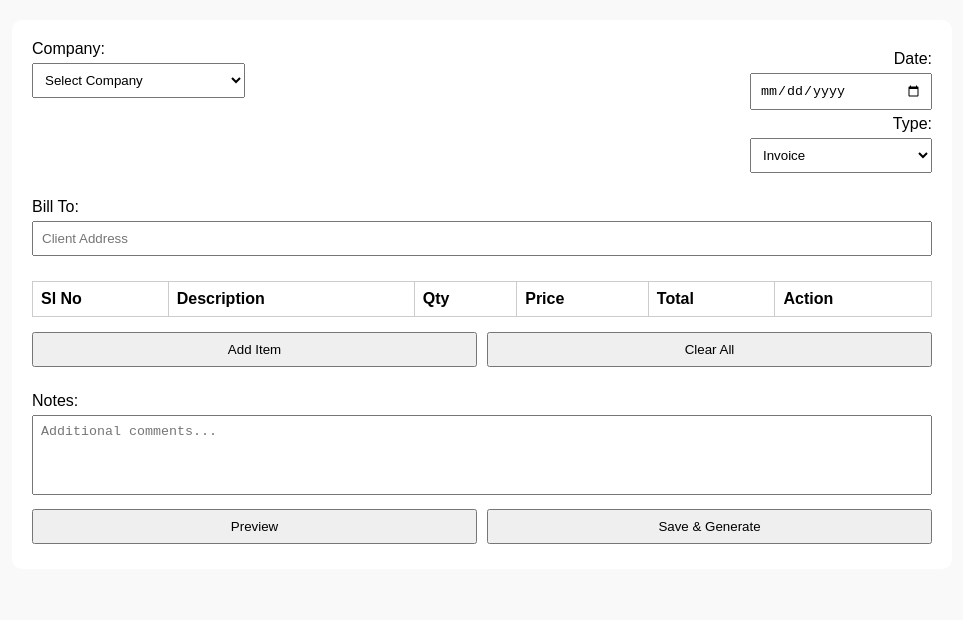
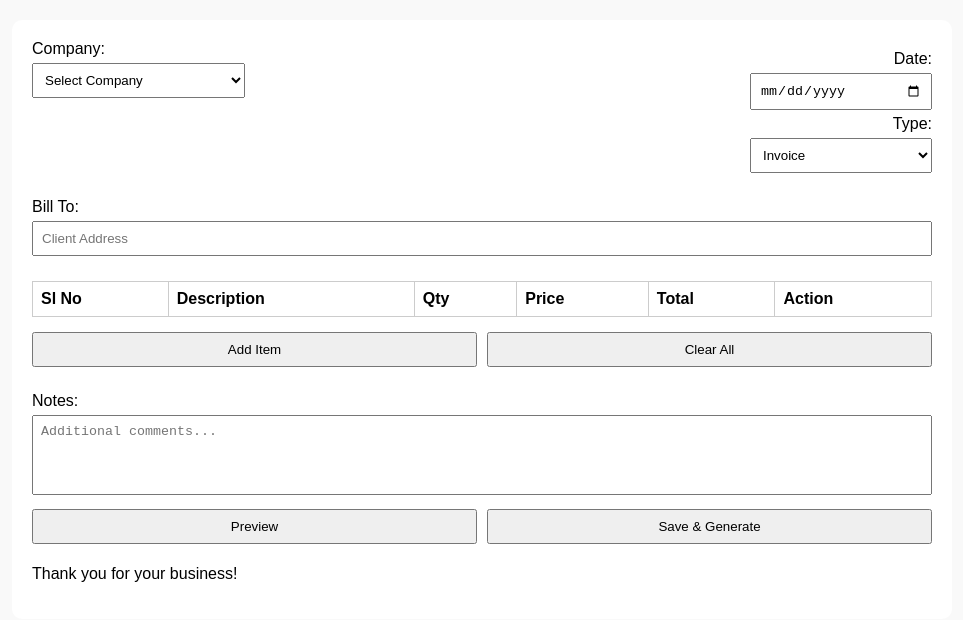
Before and after one commit to alanpv71/Invoice-Generator, a plain HTML site: page index.html in a window 1280 px wide. Shown: the whole page, without its empty margins (158-1121 px from the left). Drawn offline with Linux system fonts and the light colour scheme.

Commit message:
Update index.html

```diff
--- a/index.html
+++ b/index.html
@@ -112,6 +112,10 @@
     <button id="preview">Preview</button>
     <button id="save-generate">Save & Generate</button>
   </div>
+  <div class="footer">
+  <p>Thank you for your business!</p>
+</div>
+
 </div>
 
 <!-- Firebase Config & Modular SDK -->
```
